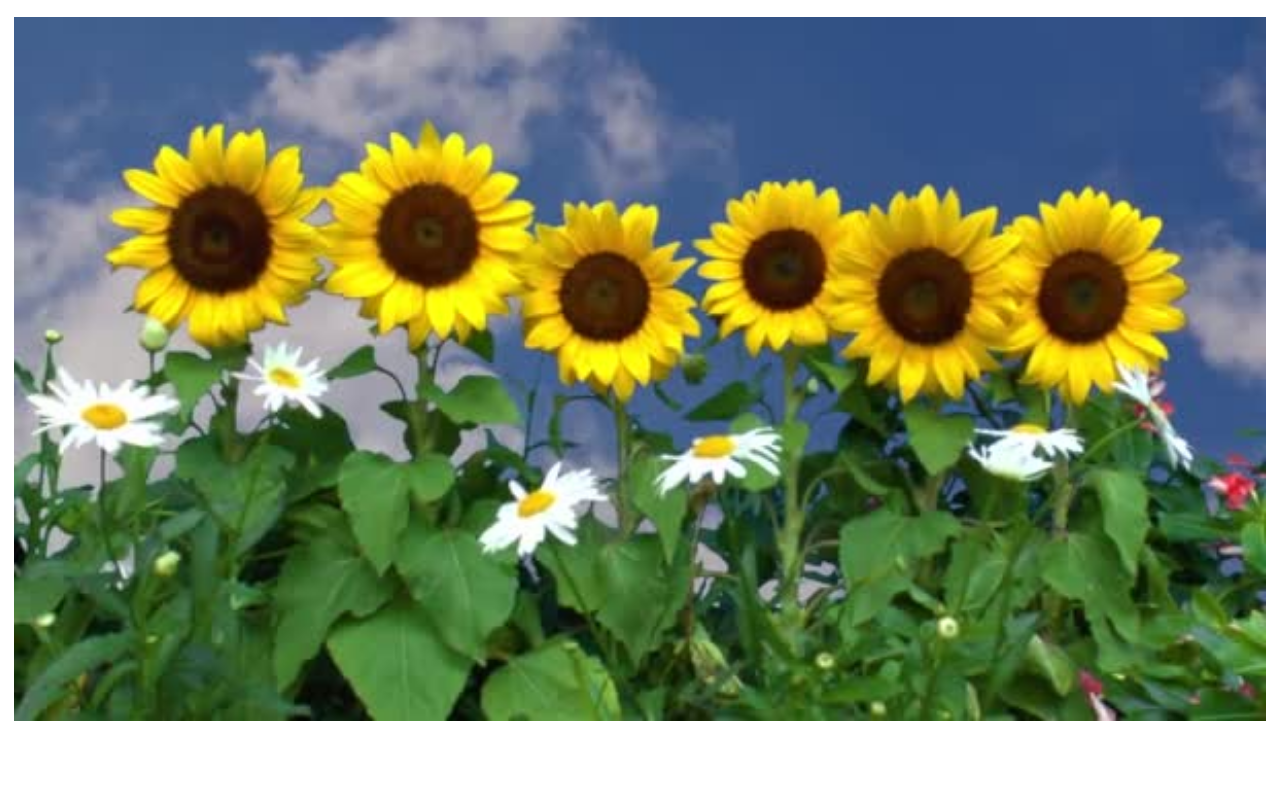
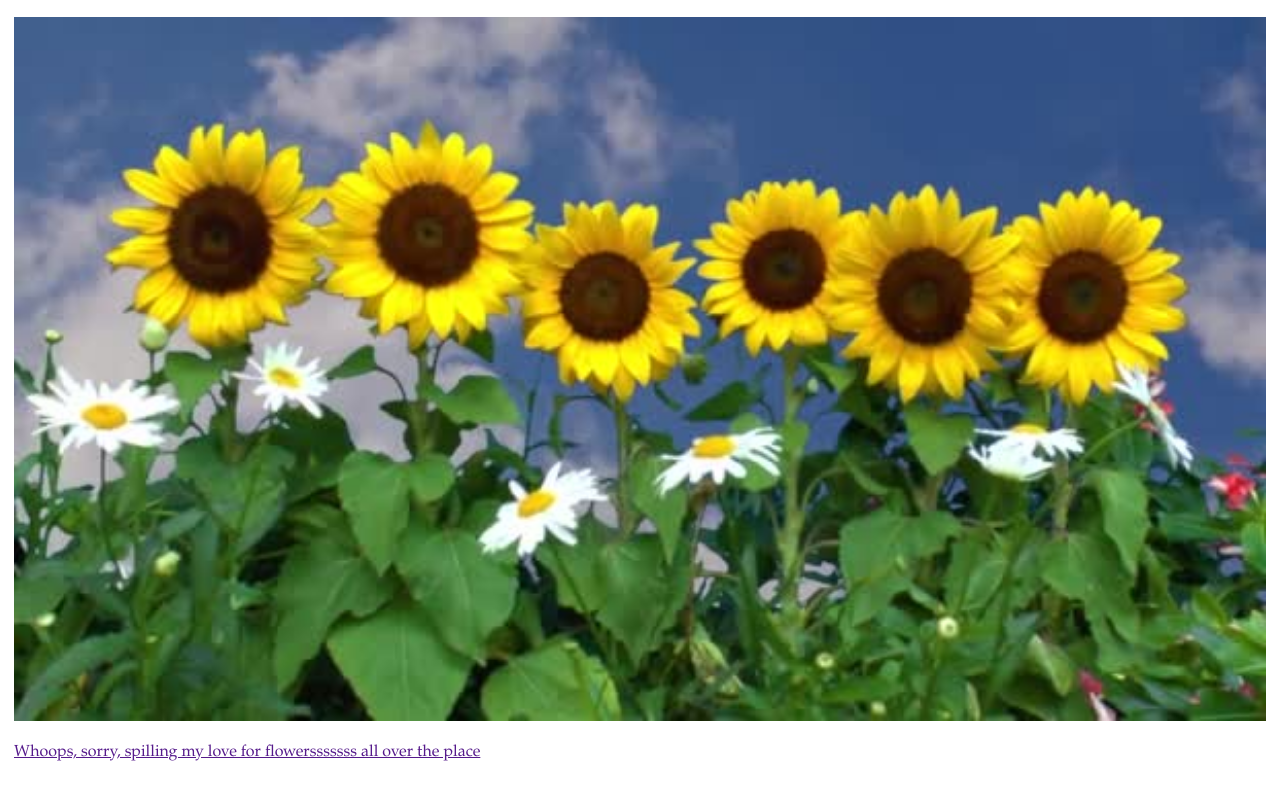
Before and after one commit to EMcmurray1862/emcmurray1862.github.io, a plain HTML site: page my_website/makeup.html in a window 1280 px wide. Shown: the part 1733-2533 px from the top of the page. Drawn offline with Linux system fonts and the light colour scheme.

Commit message:
Initial commit

```diff
--- a/my_website/makeup.html
+++ b/my_website/makeup.html
@@ -177,6 +177,7 @@ h1 {
 
   <a target="_blank" href="">
   <img src="images/sunflowers-daisies.jpg" style="width:100%">
+  <p>Whoops, sorry, spilling my love for flowersssssss all over the place</p>
 </div>
 
 
```
Also changed, not shown: .c9/metadata/environment/my_website/makeup.html.
